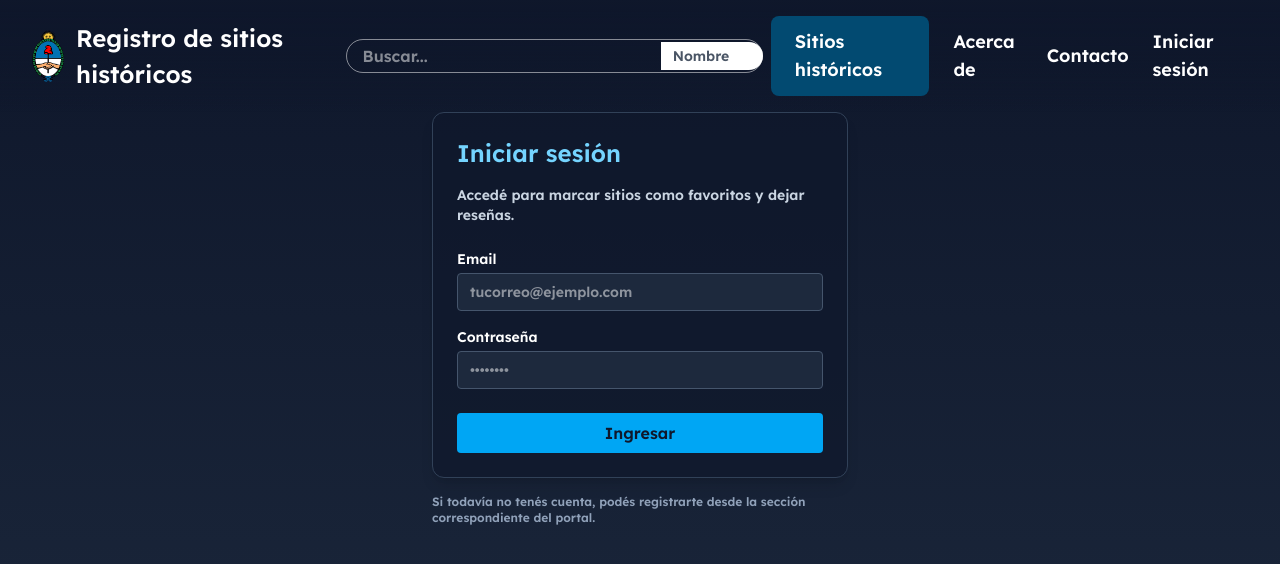
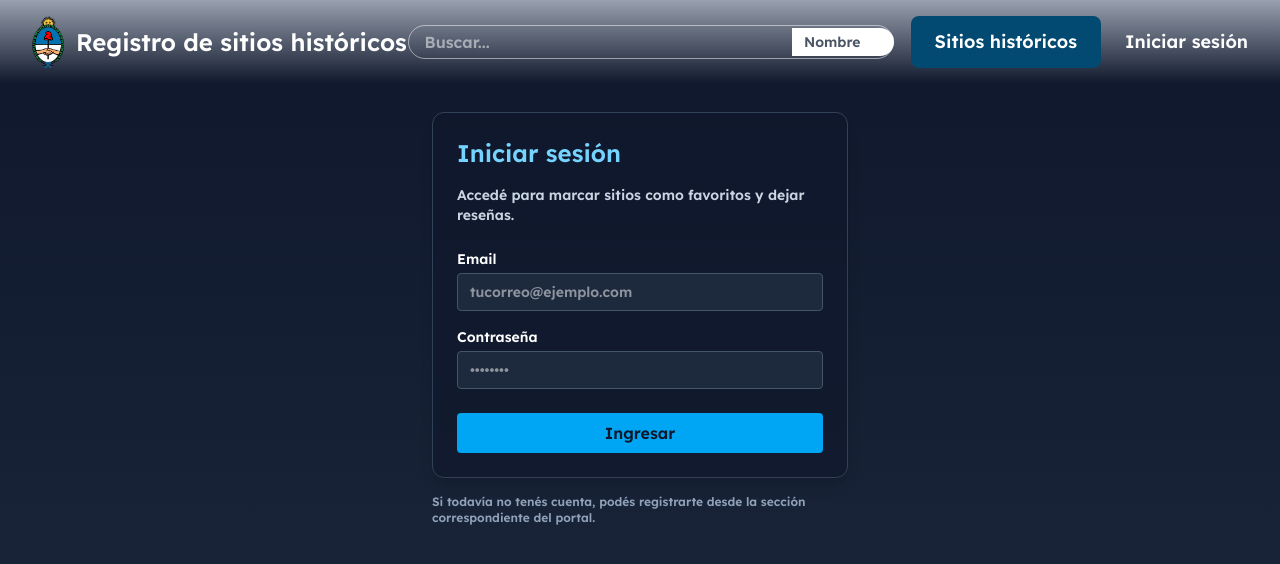
Before and after one commit to diegogarciaherd/sitios-historicos-app, a Vue app in the folder portal/: page /login in a window 1280 px wide. Shown: the top 564 px of the page. Built offline with nearby package versions, Linux system fonts and the light colour scheme; no server answers.

Commit message:
revert topbar style

```diff
--- a/portal/src/components/Topbar.vue
+++ b/portal/src/components/Topbar.vue
@@ -22,7 +22,7 @@ const { isAuthenticated, currentUserEmail, logout } = useAuth()
 /**
  * Cierro sesión y vuelvo a la página principal del portal.
  */
-async function handleLogout () {
+async function handleLogout() {
   logout()
   try {
     await router.push({ name: 'home' })
@@ -35,14 +35,12 @@ async function handleLogout () {
 
 <template>
   <div
-    class="w-full flex items-center justify-between px-8 py-4 fixed top-0 left-0 right-0 z-50 bg-gradient-to-b from-slate-900 via-slate-900/80 to-transparent overflow-hidden"
+    class="w-full justify-between items-center px-8 py-4 flex fixed top-0 bg-transparent z-100 bg-linear-to-b from-gray-400 via-30% to-transparent overflow-hidden"
   >
     <!-- Logo + título, siempre lleva a la home -->
     <RouterLink class="flex flex-row items-center gap-3" to="/">
       <img src="@/assets/logo.png" alt="Logo" class="w-8" />
-      <h1
-        class="text-[1.5rem] text-white hover:text-sky-300 transition-colors duration-300"
-      >
+      <h1 class="text-[1.5rem] text-white hover:text-sky-300 transition-colors duration-300">
         Registro de sitios históricos
       </h1>
     </RouterLink>
@@ -73,21 +71,6 @@ async function handleLogout () {
         Sitios históricos
       </RouterLink>
 
-      <!-- Links estáticos -->
-      <RouterLink
-        to="/about"
-        class="ml-6 text-white text-lg hover:text-sky-300 transition-colors duration-300"
-      >
-        Acerca de
-      </RouterLink>
-
-      <RouterLink
-        to="/contact"
-        class="ml-6 text-white text-lg hover:text-sky-300 transition-colors duration-300"
-      >
-        Contacto
-      </RouterLink>
-
       <!-- Si NO estoy logueada, muestro solo "Iniciar sesión" -->
       <RouterLink
         v-if="!isAuthenticated"
@@ -98,10 +81,7 @@ async function handleLogout () {
       </RouterLink>
 
       <!-- Si estoy logueada, muestro Mis favoritos + Cerrar sesión -->
-      <div
-        v-else
-        class="ml-6 flex items-center gap-4"
-      >
+      <div v-else class="ml-6 flex items-center gap-4">
         <!-- Link a la vista de favoritos -->
         <RouterLink
           to="/favorites"
```
